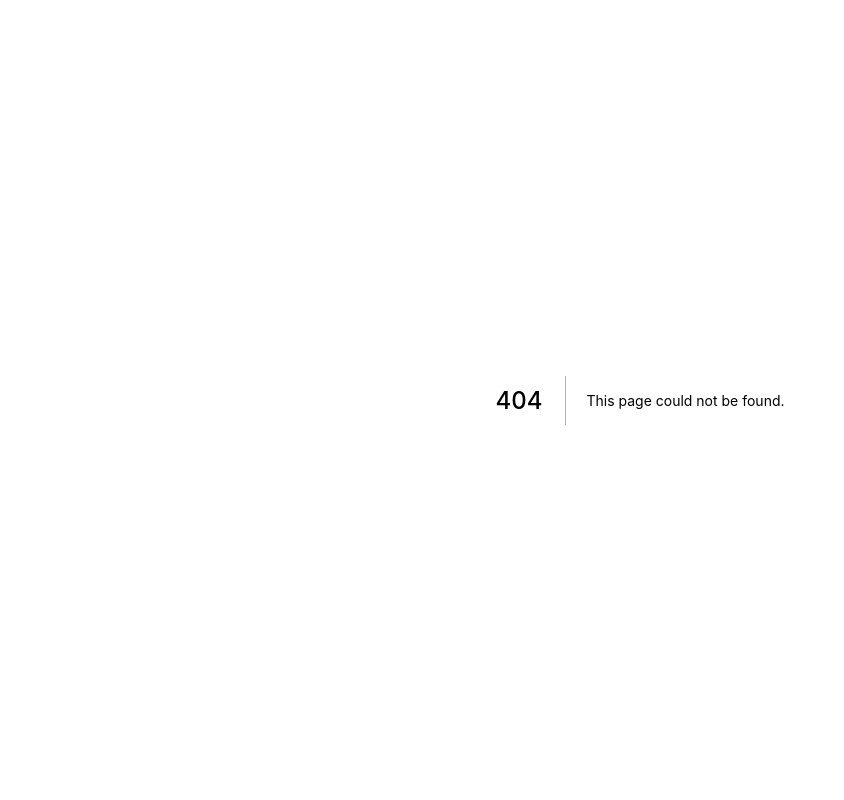
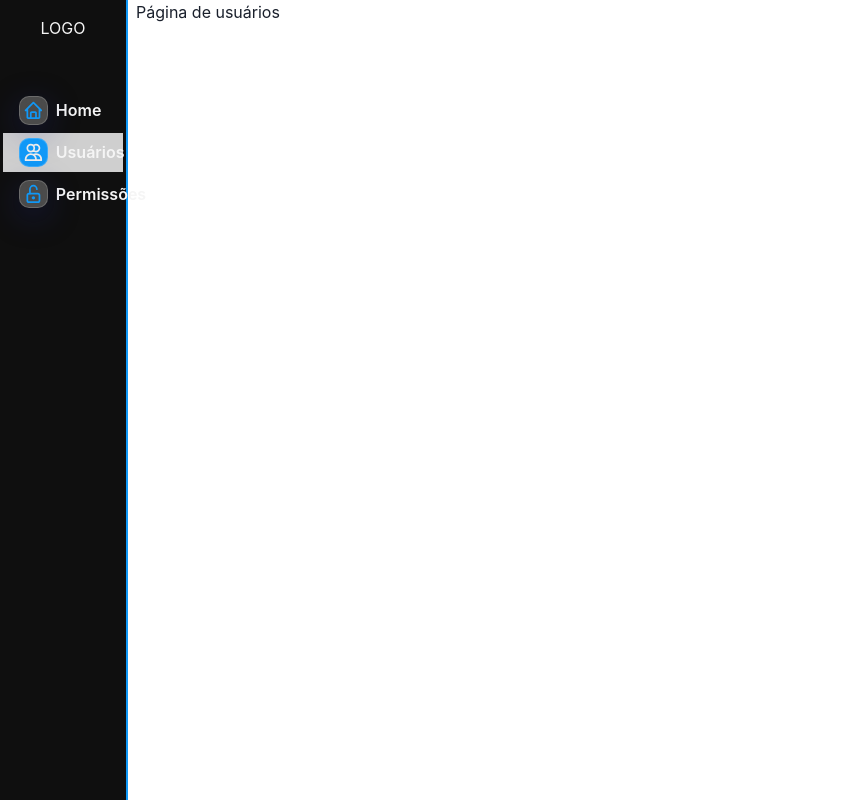
Before and after one commit to vmarinho22/ls-frontend, a Next.js app: page /users in a window 1280 px wide. Before the commit this address had no page. Shown: the whole page, without its empty margins (0-844 px from the left). Built offline with nearby package versions, Linux system fonts and the light colour scheme.

Commit message:
chore(users): init page

```diff
--- /dev/null
+++ b/src/pages/users/index.tsx
@@ -0,0 +1,18 @@
+import Dashboard from '@components/Dashboard';
+import { GetServerSideProps, NextPage } from 'next';
+
+const UserPage: NextPage = () => {
+  return (
+    <Dashboard>
+      <p>Página de usuários</p>
+    </Dashboard>
+  );
+};
+
+export default UserPage;
+
+export const getServerSideProps: GetServerSideProps = async (ctx) => {
+  return {
+    props: {},
+  };
+};
```
